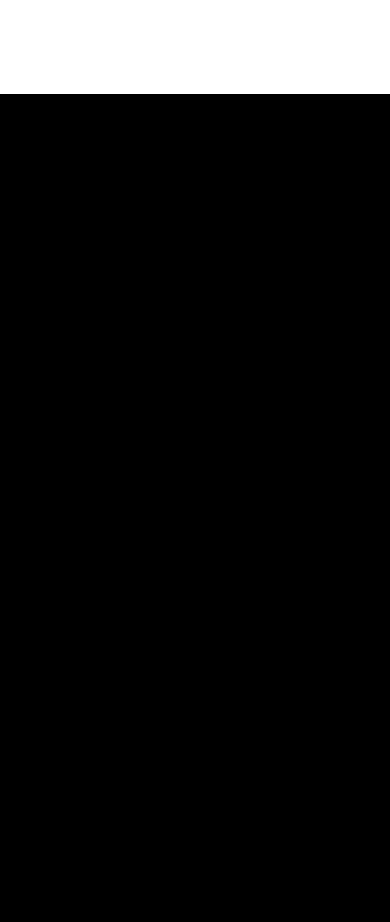
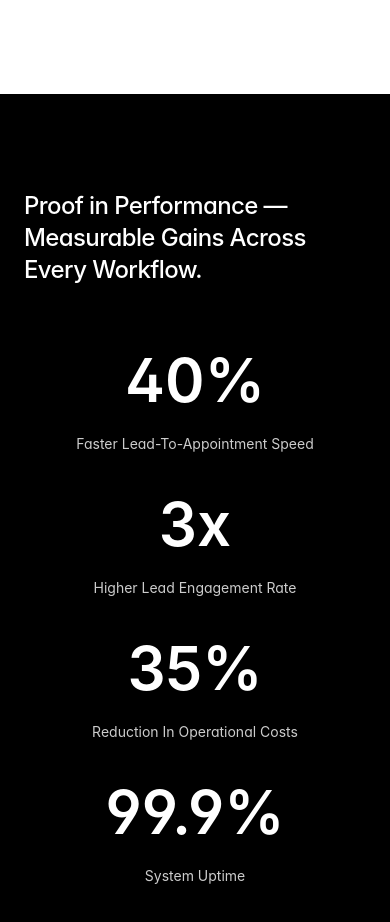
Before and after one commit to Residante-AltCtrlLabs/altctlr_web, a Next.js app: page / in a window 390 px wide. Shown: the part 4534-5456 px from the top of the page. Before the commit the page ends 4628 px from the top, so only its background shows below. Built offline with nearby package versions, Linux system fonts and the light colour scheme; a web font is replaced by a local one.

Commit message:
performance section

```diff
--- a/src/app/page.tsx
+++ b/src/app/page.tsx
@@ -4,6 +4,7 @@ import Sponsors from "@/components/Sponsors";
 import Image from "next/image";
 import EngineSection from "@/components/EngineSection";
 import SystemSection from "@/components/SystemSection";
+import PerformanceSection from "@/components/PerformanceSection";
 
 export default function Home() {
   return (
@@ -31,6 +32,7 @@ export default function Home() {
       </main>
       <EngineSection />
       <SystemSection />
+      <PerformanceSection />
     </>
   );
 }
--- /dev/null
+++ b/src/components/PerformanceSection.tsx
@@ -0,0 +1,130 @@
+"use client";
+
+import React, { useEffect, useMemo, useRef, useState } from "react";
+
+type CountUpProps = {
+  to: number;
+  durationMs?: number;
+  decimals?: number;
+  prefix?: string;
+  suffix?: string;
+  className?: string;
+};
+
+const easeOutCubic = (t: number) => 1 - Math.pow(1 - t, 3);
+
+const CountUp = ({
+  to,
+  durationMs = 1500,
+  decimals = 0,
+  prefix = "",
+  suffix = "",
+  className = "",
+}: CountUpProps) => {
+  const [value, setValue] = useState(0);
+  const [running, setRunning] = useState(false);
+  const ref = useRef<HTMLSpanElement | null>(null);
+
+  // Start only when visible
+  useEffect(() => {
+    if (!ref.current) return;
+    const el = ref.current;
+    const observer = new IntersectionObserver(
+      (entries) => {
+        entries.forEach((entry) => {
+          if (entry.isIntersecting) {
+            setRunning(true);
+            observer.disconnect();
+          }
+        });
+      },
+      { threshold: 0.4 }
+    );
+    observer.observe(el);
+    return () => observer.disconnect();
+  }, []);
+
+  useEffect(() => {
+    if (!running) return;
+    let raf = 0;
+    const start = performance.now();
+    const loop = (now: number) => {
+      const t = Math.min(1, (now - start) / durationMs);
+      const eased = easeOutCubic(t);
+      setValue(to * eased);
+      if (t < 1) raf = requestAnimationFrame(loop);
+    };
+    raf = requestAnimationFrame(loop);
+    return () => cancelAnimationFrame(raf);
+  }, [running, durationMs, to]);
+
+  const formatted = useMemo(() => {
+    const factor = Math.pow(10, decimals);
+    const rounded = Math.round(value * factor) / factor;
+    return `${prefix}${rounded.toFixed(decimals)}${suffix}`;
+  }, [value, decimals, prefix, suffix]);
+
+  return (
+    <span ref={ref} className={className}>
+      {formatted}
+    </span>
+  );
+};
+
+const PerformanceSection = () => {
+  return (
+    <section className="w-full bg-black text-white py-24 md:py-28">
+      <div className="max-w-7xl mx-auto px-6 md:px-10 lg:px-12">
+        {/* Heading */}
+        <h3 className="text-2xl md:text-3xl lg:text-4xl font-medium tracking-tight">
+          Proof in Performance — Measurable Gains Across Every Workflow.
+        </h3>
+
+        {/* Metrics */}
+        <div className="mt-16 grid grid-cols-1 sm:grid-cols-2 lg:grid-cols-4 gap-10 lg:gap-14 items-end">
+          <div className="text-center lg:text-left">
+            <CountUp
+              to={40}
+              suffix="%"
+              className="block text-6xl md:text-7xl font-semibold"
+            />
+            <p className="mt-6 text-sm text-white/80">
+              Faster Lead-To-Appointment Speed
+            </p>
+          </div>
+          <div className="text-center lg:text-left">
+            <CountUp
+              to={3}
+              suffix="x"
+              className="block text-6xl md:text-7xl font-semibold"
+            />
+            <p className="mt-6 text-sm text-white/80">
+              Higher Lead Engagement Rate
+            </p>
+          </div>
+          <div className="text-center lg:text-left">
+            <CountUp
+              to={35}
+              suffix="%"
+              className="block text-6xl md:text-7xl font-semibold"
+            />
+            <p className="mt-6 text-sm text-white/80">
+              Reduction In Operational Costs
+            </p>
+          </div>
+          <div className="text-center lg:text-left">
+            <CountUp
+              to={99.9}
+              decimals={1}
+              suffix="%"
+              className="block text-6xl md:text-7xl font-semibold"
+            />
+            <p className="mt-6 text-sm text-white/80">System Uptime</p>
+          </div>
+        </div>
+      </div>
+    </section>
+  );
+};
+
+export default PerformanceSection;
```
